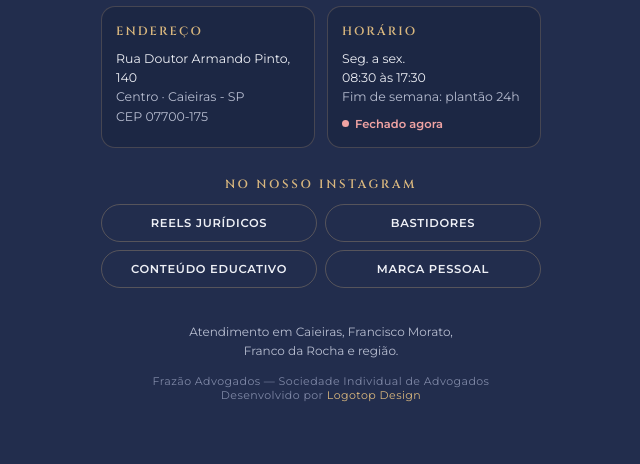
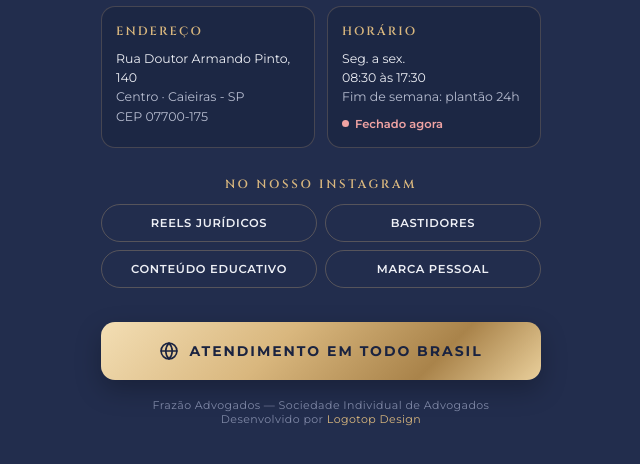
Before and after one commit to pauloddev/frazaoadvogados, a plain HTML site: page index.html in a window 1280 px wide. Shown: the part 1596-2060 px from the top of the page, without its empty margins (319-959 px from the left). Before the commit the page ends 2038 px from the top, so only its background shows below. Drawn offline with Linux system fonts and the light colour scheme.

Commit message:
Rodapé: botão dourado Atendimento em todo Brasil
Co-Authored-By: Claude Opus 5.5 <noreply@anthropic.com>
Claude-Session: https://claude.ai/code/session_01AbjRSNeQFfPiRmgEd6KTa3

```diff
--- a/index.html
+++ b/index.html
@@ -221,9 +221,18 @@ h1{
   padding:11px 8px;border-radius:999px;border:1px solid rgba(217,183,126,.28);color:var(--ink)
 }
 
-footer{text-align:center;margin-top:34px;padding:0 24px}
+.brasil{
+  display:flex;align-items:center;justify-content:center;gap:10px;width:100%;
+  min-height:58px;padding:14px 18px;border-radius:14px;
+  background:var(--grad-gold);color:var(--navy-2);
+  font-size:14px;font-weight:700;letter-spacing:.14em;
+  box-shadow:0 10px 26px rgba(0,0,0,.25);transition:transform .25s ease;
+}
+.brasil:hover{transform:translateY(-2px)}
+.brasil:active{transform:scale(.985)}
+footer{text-align:center;margin-top:34px;padding:0 20px}
 footer .area{font-size:12px;color:var(--muted);line-height:1.6}
-footer .copy{font-size:11px;color:#7F88A6;margin-top:14px;letter-spacing:.04em}
+footer .copy{font-size:11px;color:#7F88A6;margin-top:18px;letter-spacing:.04em}
 footer .copy a{color:var(--gold)}
 
 @media (min-width:520px){
@@ -327,7 +336,10 @@ footer .copy a{color:var(--gold)}
   </section>
 
   <footer class="reveal d8">
-    <p class="area">Atendimento em Caieiras, Francisco Morato,<br>Franco da Rocha e região.</p>
+    <a class="brasil" href="https://wa.me/551126501645?text=Ol%C3%A1%2C%20vim%20pelo%20site%20e%20gostaria%20de%20atendimento%20jur%C3%ADdico." target="_blank" rel="noopener">
+      <svg viewBox="0 0 24 24" width="20" height="20" fill="none" stroke="currentColor" stroke-width="1.9" stroke-linecap="round" stroke-linejoin="round"><circle cx="12" cy="12" r="9.5"/><path d="M2.5 12h19M12 2.5c2.6 2.6 3.9 5.8 3.9 9.5s-1.3 6.9-3.9 9.5c-2.6-2.6-3.9-5.8-3.9-9.5S9.4 5.1 12 2.5z"/></svg>
+      ATENDIMENTO EM TODO BRASIL
+    </a>
     <p class="copy">Frazão Advogados — Sociedade Individual de Advogados<br>Desenvolvido por <a href="https://logotopdesign.com" target="_blank" rel="noopener">Logotop Design</a></p>
   </footer>
 </main>
```
